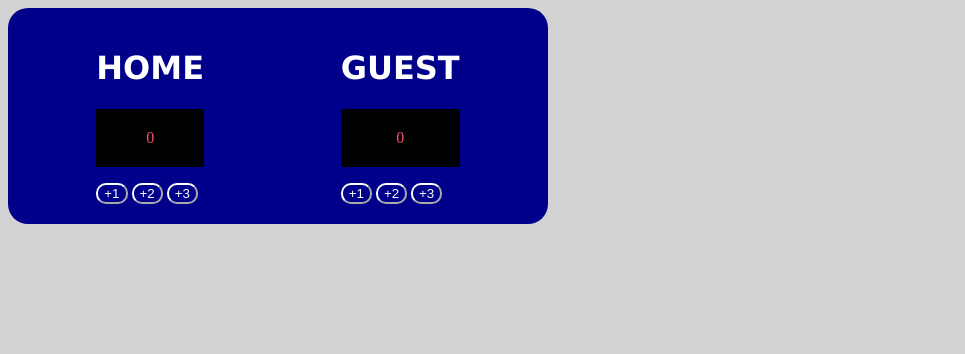
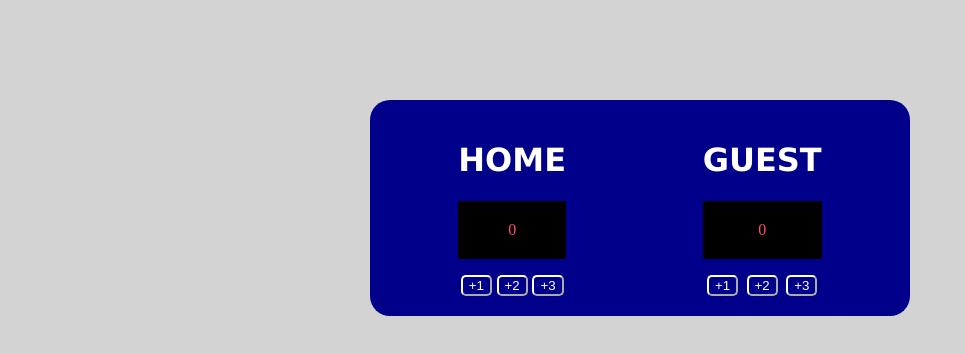
Before and after one commit to midlourenco/basketball_scoreboard, a plain HTML site: page index.html in a window 1280 px wide. Shown: the whole page, without its empty margins (0-965 px from the left). Drawn offline with Linux system fonts and the light colour scheme.

Commit message:
align button group

```diff
--- a/index.css
+++ b/index.css
@@ -4,7 +4,7 @@ body{
 
 button{
     background-color: darkblue;
-    border-radius: 10px;
+    border-radius: 5px;
     border-color: white;
     color: white;
     cursor: pointer;
@@ -18,6 +18,14 @@ button{
     justify-content: space-around;
     padding: 20px;
     border-color: white;
+    margin:auto;
+    margin-top:100px;
+}
+.btn-group{
+    justify-content: center;
+    margin: auto;
+    display: flex;
+    justify-content: space-around;
 }
 
 .score-owner{
--- a/index.html
+++ b/index.html
@@ -12,16 +12,20 @@
         <div class="indiv-score">
             <h1 class="score-owner">HOME</h1>
             <p class="score-style" id="score-home"></p>
+            <div class="btn-group">
                 <button onclick="increaseOne(1)">+1</button>
                 <button onclick="increaseTwo(1)">+2</button>
                 <button onclick="increaseThree(1)">+3</button>
             </div>
+        </div>
         <div class="indiv-score">
             <h1 class="score-owner">GUEST</h1>
             <p class="score-style" id="score-guest"></p>
+            <div class="btn-group">
                 <button onclick="increaseOne(2)">+1</button>
                 <button onclick="increaseTwo(2)">+2</button>
                 <button onclick="increaseThree(2)">+3</button>
+            </div>
         </div>
     </div>
 
```
Lines whose indentation alone changed are shown as unchanged.
